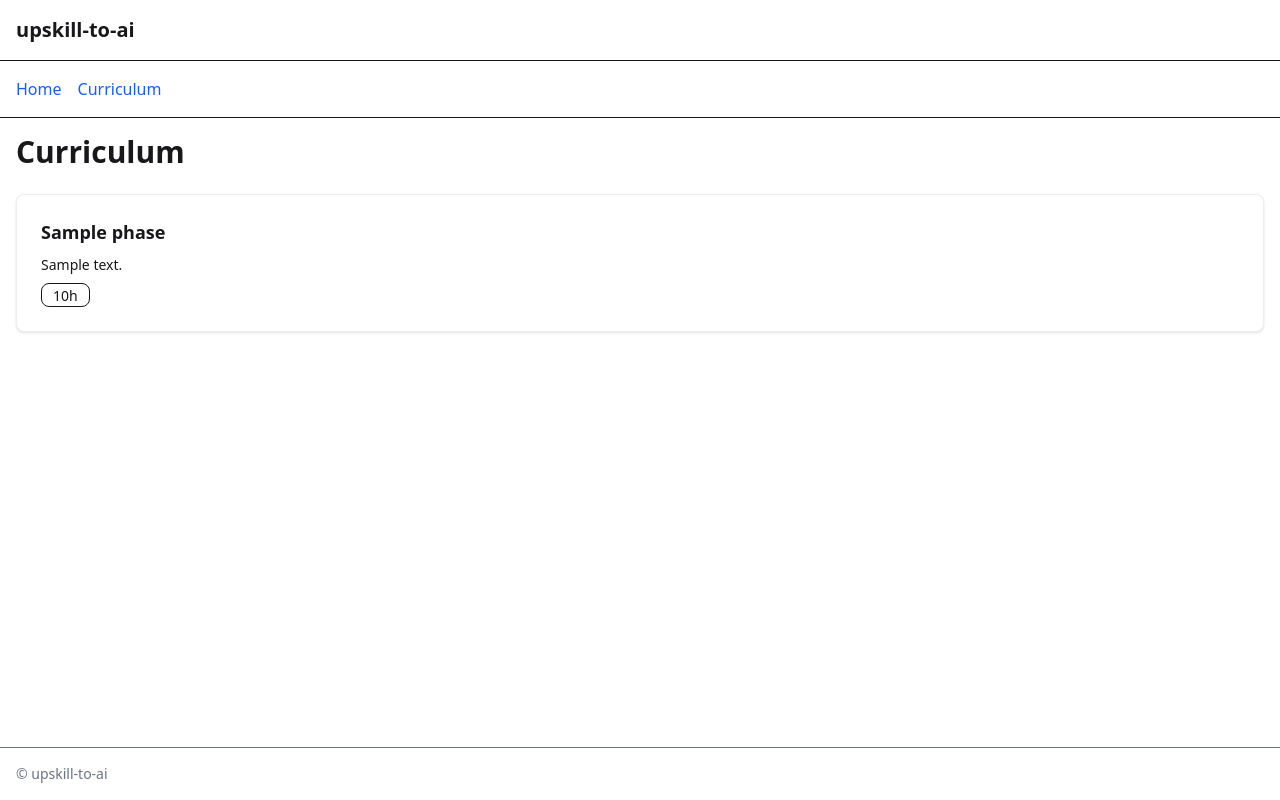
After one commit to upskilltoai/upskill-to-ai, a FastAPI app: template app/templates/curriculum_index.html in a window 1280 px wide. The commit adds this page. Run offline with FastAPI, Linux system fonts and the light colour scheme; the template is opened without the code that fills it: most values are stand-ins (such as "Sample title", 1, 10 or a date in 2020); style sheets or scripts are compiled from the project's sources.

Commit message:
Add curriculum index page showing phases with descriptions and time estimates at /curriculum

```diff
--- a/app/main.py
+++ b/app/main.py
@@ -1,15 +1,14 @@
 from fastapi import FastAPI, Request
 from fastapi.staticfiles import StaticFiles
-from fastapi.templating import Jinja2Templates
 
 from app.config import settings
 from app.curriculum.loader import load_curriculum
+from app.curriculum.router import router as curriculum_router
 from app.logging import configure_logging
 from app.middleware import SecurityHeadersMiddleware
+from app.templates import templates
 
 configure_logging()
-
-curriculum = load_curriculum()
 
 _is_dev = settings.environment == "development"
 
@@ -22,9 +21,16 @@ app = FastAPI(
     openapi_url="/openapi.json" if _is_dev else None,
 )
 
+# On `app.state`, not a bare module-level variable: route handlers reach it
+# via `request.app.state.curriculum` (see `app/curriculum/router.py`)
+# without importing this module and risking a circular import. Still runs
+# at plain import time, before uvicorn ever starts accepting requests, so a
+# missing/malformed curriculum.json still fails loudly at startup.
+app.state.curriculum = load_curriculum()
+
 app.add_middleware(SecurityHeadersMiddleware)
 app.mount("/static", StaticFiles(directory="app/static"), name="static")
-templates = Jinja2Templates(directory="app/templates")
+app.include_router(curriculum_router)
 
 
 @app.get("/health")
--- a/app/templates/base.html
+++ b/app/templates/base.html
@@ -11,8 +11,9 @@
     <h1 class="text-xl font-bold">upskill-to-ai</h1>
   </header>
 
-  <nav class="border-b p-4">
+  <nav class="border-b p-4 flex gap-4">
     <a href="/" class="text-blue-600 hover:underline">Home</a>
+    <a href="/curriculum" class="text-blue-600 hover:underline">Curriculum</a>
   </nav>
 
   <main class="flex-1 p-4">
--- /dev/null
+++ b/app/templates/curriculum_index.html
@@ -0,0 +1,21 @@
+{% extends "base.html" %}
+
+{% block title %}Curriculum — upskill-to-ai{% endblock %}
+
+{% block content %}
+<h2 class="text-3xl font-bold mb-6">Curriculum</h2>
+
+<div class="grid gap-4">
+  {% for phase in phases %}
+  <div class="card bg-base-100 shadow-sm border border-base-300">
+    <div class="card-body">
+      <h3 class="card-title">{{ phase.name }}</h3>
+      <p>{{ phase.short_description }}</p>
+      <div class="badge badge-outline">
+        {{ (phase.estimated_minutes / 60) | round(1) }}h
+      </div>
+    </div>
+  </div>
+  {% endfor %}
+</div>
+{% endblock %}
```
Also changed, not shown: app/curriculum/router.py (added, +21 -0 lines), app/templates.py (added, +12 -0 lines), tests/test_curriculum_pages.py (added, +11 -0 lines).
